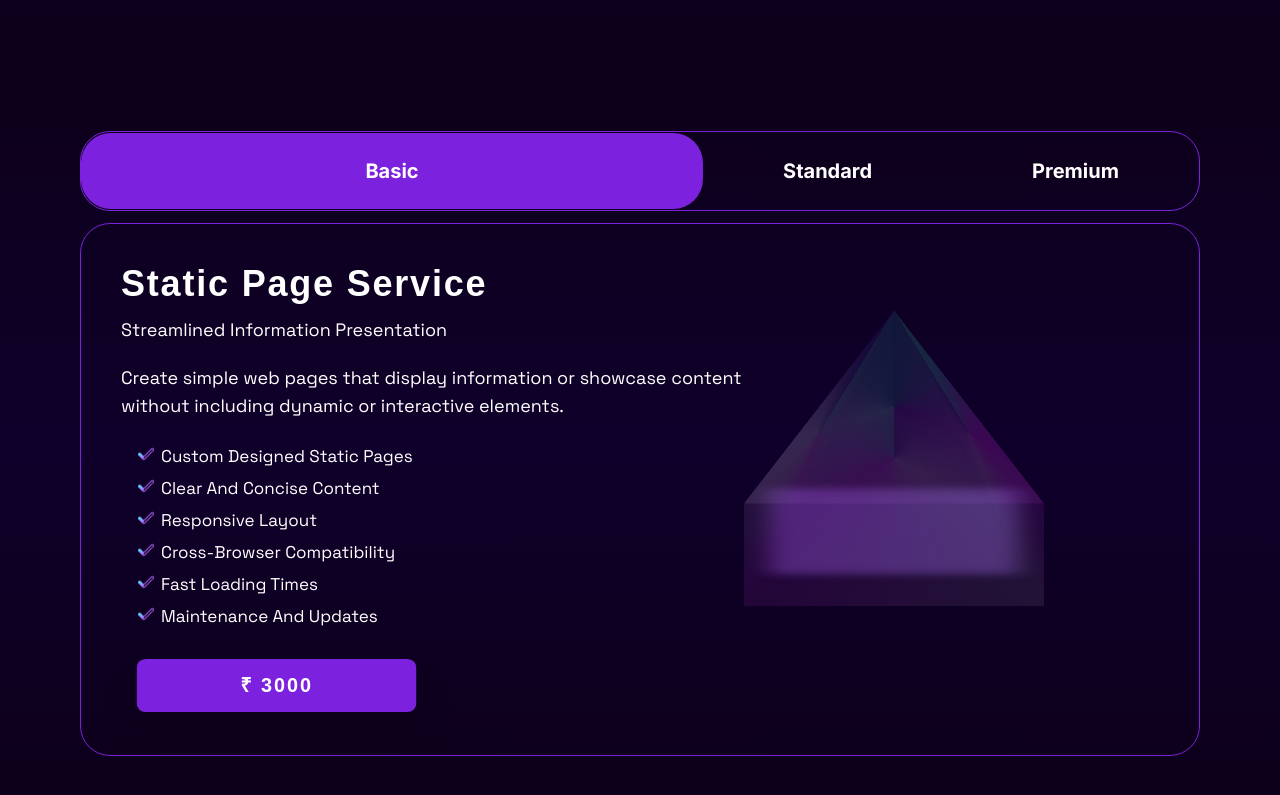
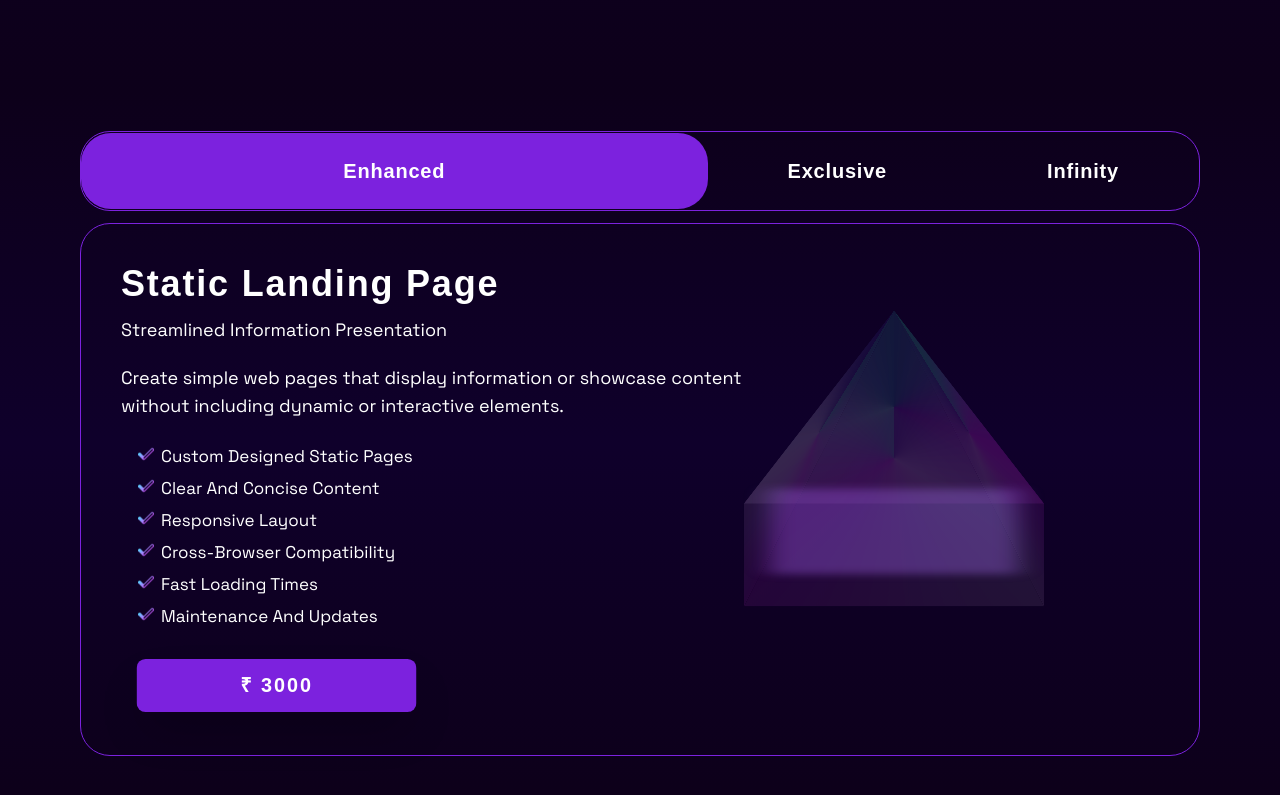
Before and after one commit to Ayushchauhan009/FrontiersDev, a Next.js app: page / in a window 1280 px wide. Shown: the part 4693-5488 px from the top of the page. Built offline with nearby package versions, Linux system fonts and the light colour scheme; a web font is replaced by a local one.

Commit message:
pricing done

```diff
--- a/components/Pricing.jsx
+++ b/components/Pricing.jsx
@@ -7,15 +7,16 @@ const Pricing = () => {
     setActiveButton(buttonName);
   };
   return (
-    <div className="lg:px-20 px-5 py-10 bgOpacity2 h-auto">
-      <div className="w-full lg:h-[80px] border border-[#7c22de] lg:rounded-[30px] rounded-[10px] flex lg:flex-row flex-col h-auto justify-between items-center transAll">
+    <div className=" lg:px-20 px-5 py-10 bgOpacity2 h-auto">
+      <div className="max-container">
+        <div className="w-full font-clash tracking-wider lg:h-[80px] border border-[#7c22de] lg:rounded-[30px] rounded-[10px] flex lg:flex-row flex-col h-auto justify-between items-center transAll">
           <p
             className={`cursor-pointer clickable text-xl text-white  font-exo  py-6 px-20 rounded-[30px] font-bold ${
               activeButton === "Basic" ? "clickable-bg" : ""
             }`}
             onClick={() => handleClick("Basic")}
           >
-          Basic
+          Enhanced
           </p>
           <p
             className={`cursor-pointer clickable text-xl text-white font-exo  py-6 px-20 rounded-[40px] font-bold ${
@@ -23,7 +24,7 @@ const Pricing = () => {
             }`}
             onClick={() => handleClick("Standard")}
           >
-          Standard
+          Exclusive
           </p>
           <p
             className={`cursor-pointer clickable text-xl font-exo text-white  py-6 px-20 rounded-[30px] font-bold ${
@@ -31,16 +32,18 @@ const Pricing = () => {
             }`}
             onClick={() => handleClick("Premium")}
           >
-          Premium
+          Infinity
           </p>
         </div>
         <div
-        className="priceDiv basicPrice w-full h-auto border border-[#7c22de] lg:rounded-[30px] rounded-[10px] justify-between items-center transAll lg:p-10 p-6 text-white mt-3"
+          className="priceDiv basicPrice  h-auto border border-[#7c22de] lg:rounded-[30px] rounded-[10px] justify-between items-center transAll lg:p-10 p-6 text-white mt-3"
           style={{ display: activeButton === "Basic" ? "block" : "none" }}
         >
           <div className="flex items-start ">
             <div className="lg:w-[60%]">
-            <p className="lg:text-4xl text-2xl tracking-wider font-bold font-clash">Static Page Service</p>
+              <p className="lg:text-4xl text-2xl tracking-wider font-bold font-clash">
+                Static Landing Page
+              </p>
               <p className="lg:text-lg text-base font-normal mt-3 font-space">
                 Streamlined Information Presentation
               </p>
@@ -78,20 +81,22 @@ const Pricing = () => {
           </div>
         </div>
         <div
-        className="priceDiv standPrice w-full h-auto border border-[#7c22de] lg:rounded-[30px] rounded-[10px] justify-between items-center transAll lg:p-10 p-6 text-white mt-3"
+          className="priceDiv standPrice  h-auto border border-[#7c22de] lg:rounded-[30px] rounded-[10px] justify-between items-center transAll lg:p-10 p-6 text-white mt-3"
           style={{ display: activeButton === "Standard" ? "block" : "none" }}
         >
           <div className="flex items-start ">
             <div className="lg:w-[60%]">
-            <p className="lg:text-4xl text-2xl tracking-wider font-bold font-clash">Standard Dynamic Site Service</p>
+              <p className="lg:text-4xl text-2xl tracking-wider font-bold font-clash">
+                Standard Full Stack Website
+              </p>
               <p className="lg:text-lg text-base font-normal mt-3 font-space">
                 Engaging Interactions and Visual Enhancements
               </p>
               <p className="lg:text-lg text-base font-normal mt-5 font-space">
                 {" "}
                 Improved websites incorporate dynamic elements such as animated
-              features and interactive components to create a more engaging user
-              experience.
+                features and interactive components to create a more engaging
+                user experience.
               </p>
 
               <div className="mt-6 lg:text-[17px] text-base">
@@ -122,12 +127,14 @@ const Pricing = () => {
           </div>
         </div>
         <div
-        className="priceDiv prePrice w-full h-auto border border-[#7c22de] lg:rounded-[30px] rounded-[10px] justify-between items-center transAll lg:p-10 p-6 text-white mt-3"
+          className="priceDiv prePrice  h-auto border border-[#7c22de] lg:rounded-[30px] rounded-[10px] justify-between items-center transAll lg:p-10 p-6 text-white mt-3"
           style={{ display: activeButton === "Premium" ? "block" : "none" }}
         >
           <div className="flex items-start ">
             <div className="lg:w-[60%]">
-            <p className="lg:text-4xl text-2xl tracking-wider font-bold font-clash">Premium Dynamic Site Service</p>
+              <p className="lg:text-4xl text-2xl tracking-wider font-bold font-clash">
+                Premium Dynamic Web Application
+              </p>
               <p className="lg:text-lg text-base font-normal mt-3 font-space">
                 Advanced Functionality and Personalized Solutions
               </p>
@@ -167,6 +174,7 @@ const Pricing = () => {
           </div>
         </div>
       </div>
+    </div>
   );
 };
 
```
Lines whose indentation alone changed are shown as unchanged.
